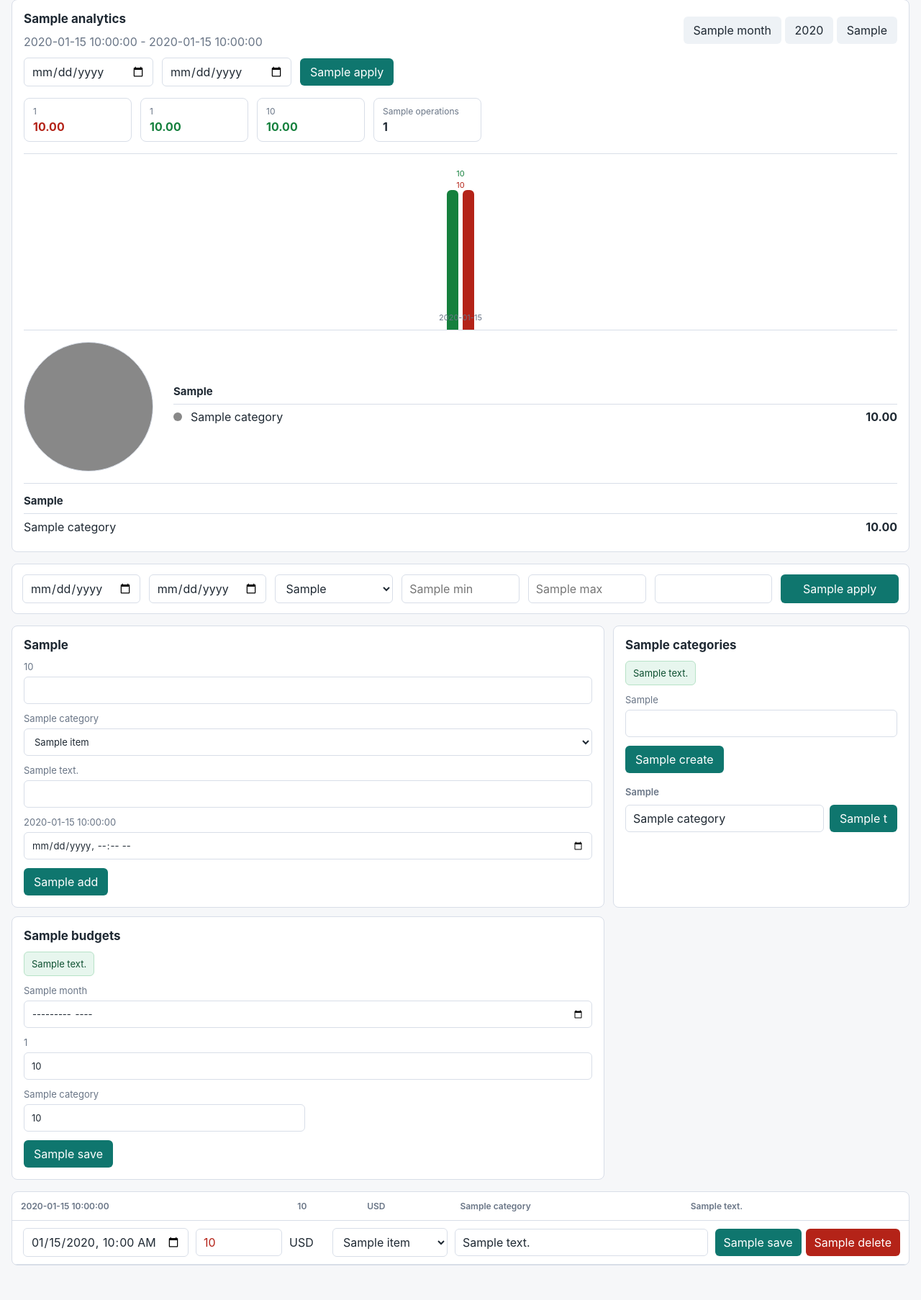
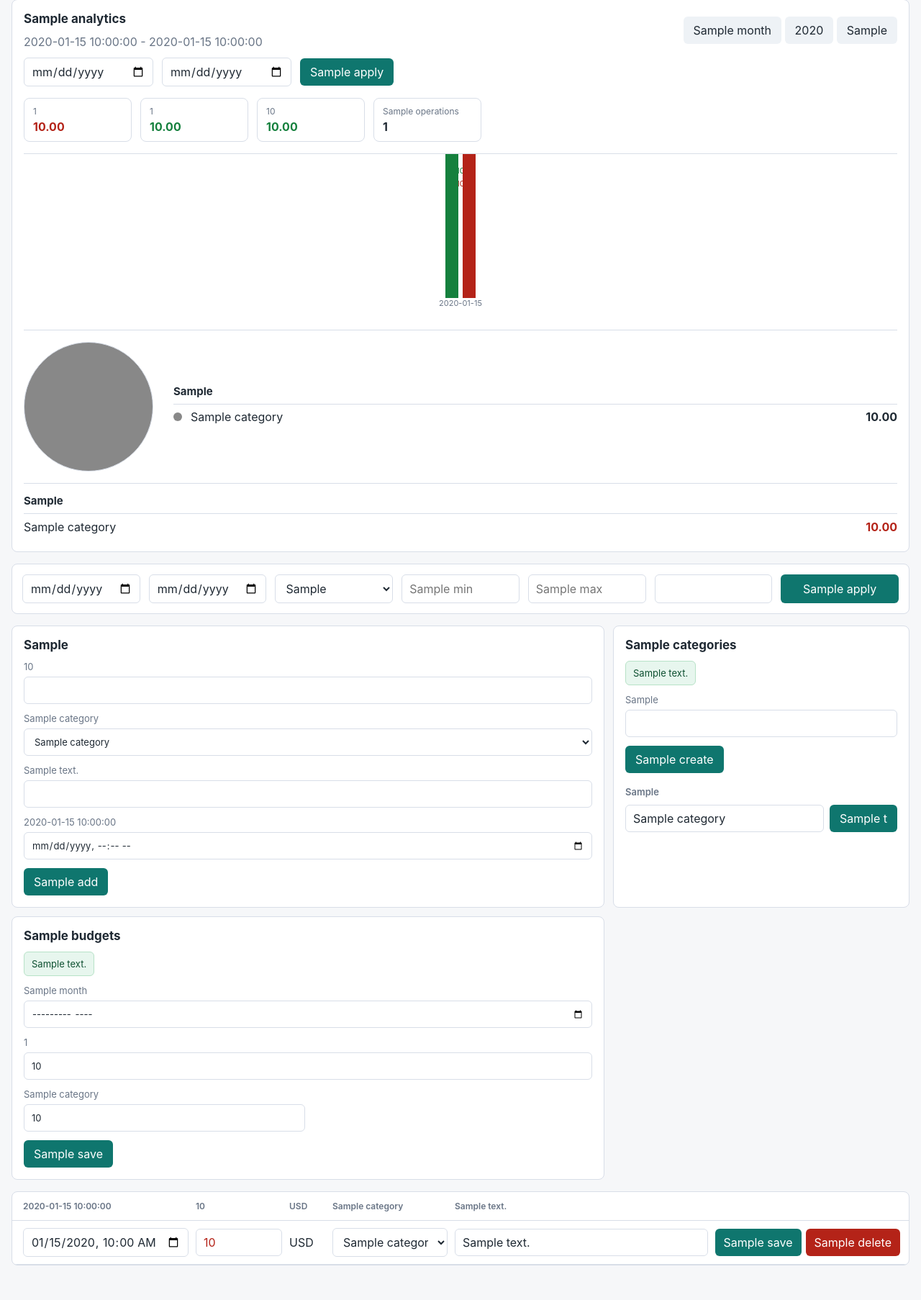
Before and after one commit to Filosf/PersonalFinanceBot, a FastAPI app: template app/web/templates/dashboard.html in a window 1280 px wide. Shown: the part 141-1947 px from the top of the page at 72% size. Run offline with FastAPI, Linux system fonts and the light colour scheme; the template is opened without the code that fills it: most values are stand-ins (such as "Sample title", 1, 10 or a date in 2020).

Commit message:
Fix income category analytics layout

```diff
--- a/app/bot/handlers.py
+++ b/app/bot/handlers.py
@@ -265,7 +265,11 @@ async def set_category(callback: CallbackQuery) -> None:
     try:
         await callback.message.edit_text(
             _format_added(expense, user.locale),
-            reply_markup=expense_actions(expense, categories, user.locale),
+            reply_markup=(
+                expense_actions(expense, categories, user.locale)
+                if expense.kind == "expense"
+                else None
+            ),
         )
     except TelegramBadRequest as exc:
         if "message is not modified" not in str(exc):
--- a/app/core/i18n.py
+++ b/app/core/i18n.py
@@ -11,6 +11,7 @@ BASE_CATEGORY_TRANSLATIONS = {
         "Rent": "Аренда",
         "Entertainment": "Развлечения",
         "General": "Общее",
+        "Income": "Доход",
     }
 }
 
--- a/app/services/defaults.py
+++ b/app/services/defaults.py
@@ -1 +1 @@
-DEFAULT_CATEGORIES = ("Food", "Taxi", "Rent", "Entertainment", "General")
+DEFAULT_CATEGORIES = ("Food", "Taxi", "Rent", "Entertainment", "General", "Income")
--- a/app/web/static/styles.css
+++ b/app/web/static/styles.css
@@ -173,10 +173,10 @@ p {
 .chart {
   display: grid;
   grid-auto-flow: column;
-  grid-auto-columns: minmax(54px, 1fr);
-  align-items: end;
+  grid-auto-columns: minmax(72px, 1fr);
+  align-items: stretch;
   gap: 10px;
-  min-height: 210px;
+  min-height: 230px;
   overflow-x: auto;
   border-top: 1px solid var(--line);
   border-bottom: 1px solid var(--line);
@@ -185,10 +185,10 @@ p {
 
 .bar-cell {
   display: grid;
-  grid-template-rows: 20px 150px 34px;
-  align-items: end;
+  grid-template-rows: 34px 150px 34px;
+  align-items: stretch;
   justify-items: center;
-  min-width: 54px;
+  min-width: 72px;
 }
 
 .paired-bar-cell {
@@ -221,15 +221,17 @@ p {
 }
 
 .bar-pair {
-  display: grid;
-  grid-template-columns: repeat(2, 16px);
+  display: flex;
   gap: 6px;
   align-items: end;
+  justify-content: center;
   height: 150px;
+  width: 100%;
 }
 
 .bar {
-  width: 100%;
+  display: block;
+  flex: 0 0 18px;
   min-height: 8px;
   border-radius: 6px 6px 0 0;
   background: var(--accent);
@@ -437,6 +439,18 @@ th {
   border-bottom: 1px solid var(--line);
 }
 
+.table-header-grid {
+  display: grid;
+  grid-template-columns: 230px 120px 50px 160px minmax(180px, 1fr) max-content;
+  gap: 10px;
+  min-width: 1080px;
+  padding: 12px 12px 12px 15px;
+  border-bottom: 1px solid var(--line);
+  color: var(--muted);
+  font-size: 12px;
+  font-weight: 600;
+}
+
 td {
   padding: 0;
   border-bottom: 1px solid var(--line);
--- a/app/web/templates/partials/analytics.html
+++ b/app/web/templates/partials/analytics.html
@@ -96,10 +96,12 @@
 
 <div class="category-summary">
   <h3>{{ t.by_category }}</h3>
-  {% for item in analytics.summary.categories %}
+  {% for item in analytics.category_summary %}
   <div class="category-row">
     <span>{{ item.category|category_label(user.locale) }}</span>
-    <strong>{{ "%.2f"|format(item.total) }} {{ user.currency }}</strong>
+    <strong class="{% if item.category == 'Income' %}metric-income{% else %}metric-expense{% endif %}">
+      {{ "%.2f"|format(item.total) }} {{ user.currency }}
+    </strong>
   </div>
   {% else %}
   <p>{{ t.no_expenses }}</p>
--- a/app/web/templates/partials/expenses_table.html
+++ b/app/web/templates/partials/expenses_table.html
@@ -1,14 +1,12 @@
+<div class="table-header-grid">
+  <span>{{ t.date }}</span>
+  <span>{{ t.amount }}</span>
+  <span>{{ t.currency }}</span>
+  <span>{{ t.category }}</span>
+  <span>{{ t.description }}</span>
+  <span></span>
+</div>
 <table>
-  <thead>
-    <tr>
-      <th>{{ t.date }}</th>
-      <th>{{ t.amount }}</th>
-      <th>{{ t.currency }}</th>
-      <th>{{ t.category }}</th>
-      <th>{{ t.description }}</th>
-      <th></th>
-    </tr>
-  </thead>
   <tbody>
     {% for expense in expenses %}
     <tr>
@@ -30,16 +28,13 @@
             class="{% if expense.kind == 'income' %}income-field{% else %}expense-field{% endif %}"
           >
           <span>{{ expense.currency }}</span>
-          <select name="category_id" aria-label="{{ t.category }}" {% if expense.kind == 'income' %}disabled{% endif %}>
+          <select name="category_id" aria-label="{{ t.category }}">
             {% for category in categories %}
             <option value="{{ category.id }}" {% if category.id == expense.category_id %}selected{% endif %}>
               {{ category.name|category_label(user.locale) }}
             </option>
             {% endfor %}
           </select>
-          {% if expense.kind == 'income' %}
-          <input type="hidden" name="category_id" value="{{ expense.category_id }}">
-          {% endif %}
           <input type="text" name="description" value="{{ expense.description }}" aria-label="{{ t.description }}">
           <div class="actions">
             <button
```
Also changed, not shown: alembic/versions/20260525_0005_income_category.py (added, +64 -0 lines), app/services/expenses.py (+9 -1 lines), app/web/routes.py (+25 -3 lines), tests/test_categories.py (+1 -0 lines), tests/test_i18n.py (+1 -0 lines).
